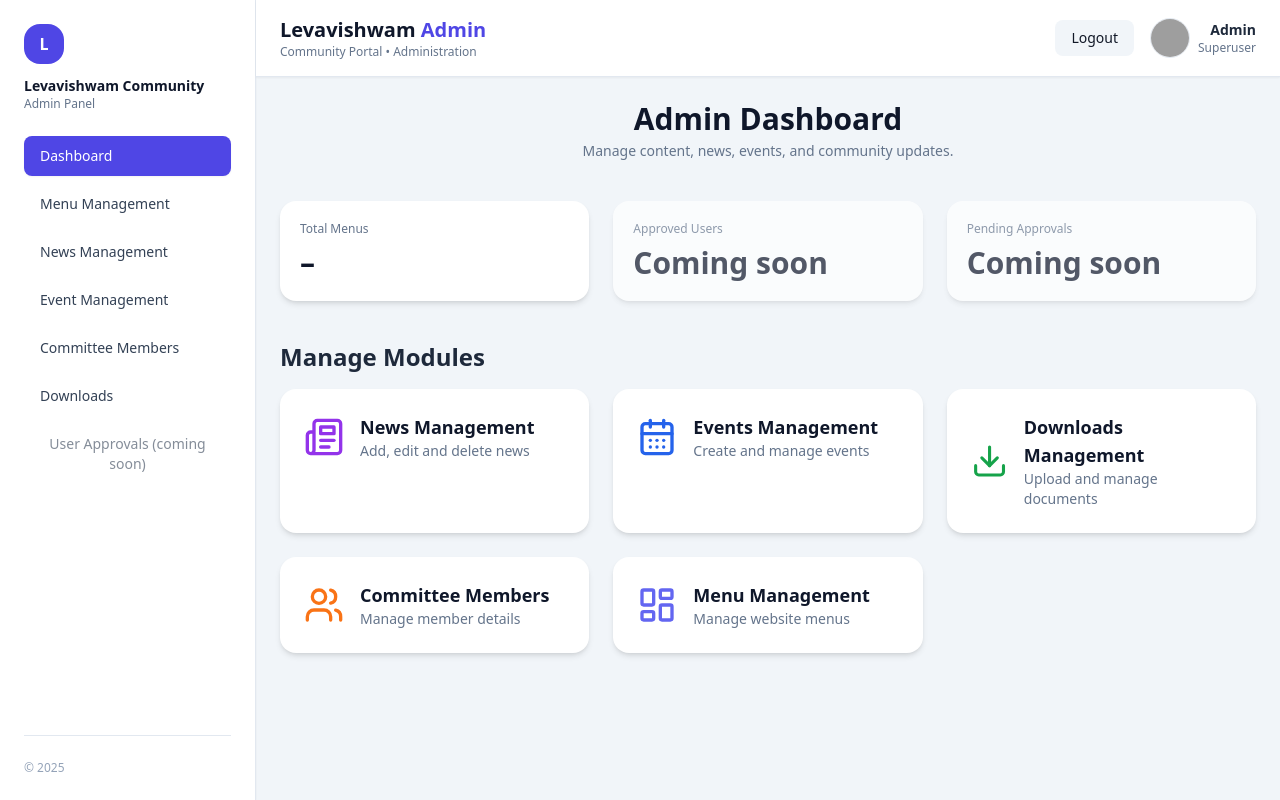
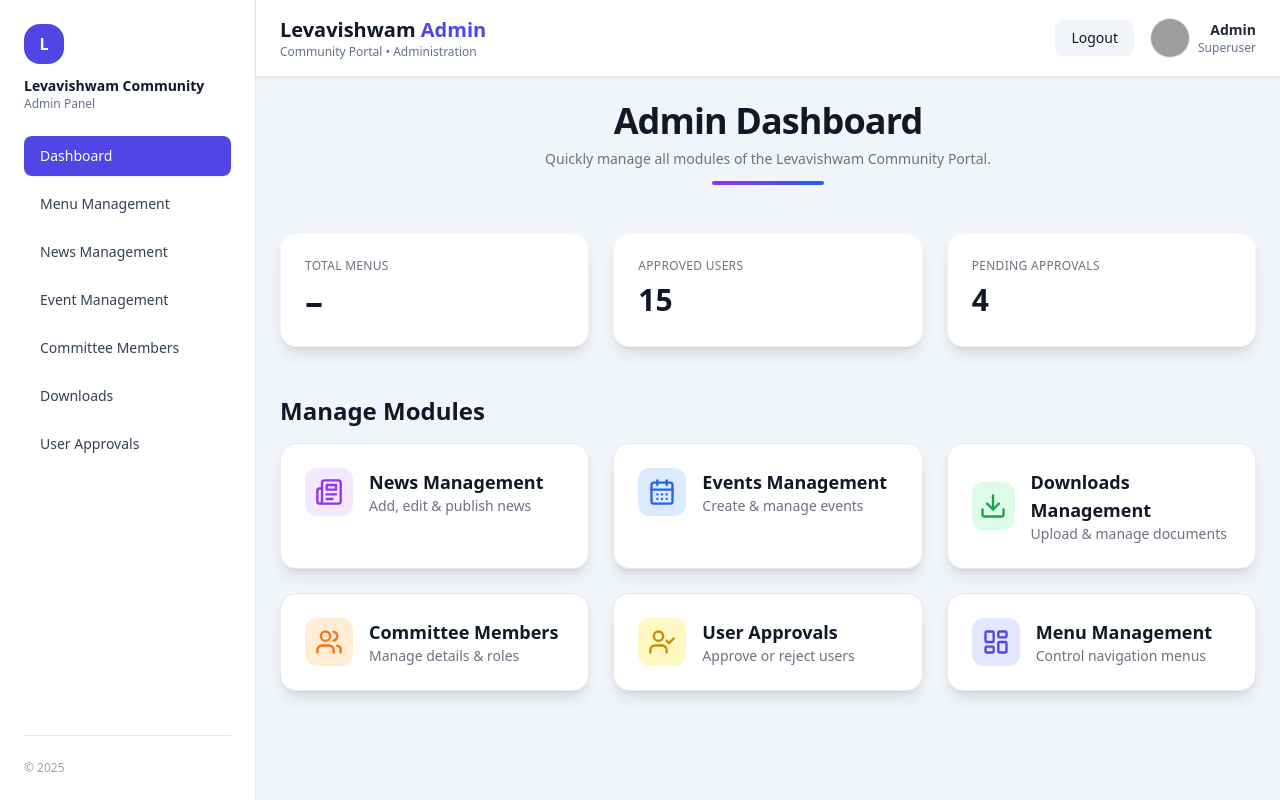
Before and after one commit to patilchaitali27/Levavishwam-Frontend, a React (Vite) app: page /admin/dashboard in a window 1280 px wide. Built offline with nearby package versions, Linux system fonts and the light colour scheme; no server answers; sample sign-in values are in the browser's storage; grey boxes are pictures that could not be loaded.

Commit message:
Added user approval section

```diff
--- a/src/App.tsx
+++ b/src/App.tsx
@@ -19,6 +19,7 @@ import NewsManagement from "./pages/Admin/NewsManagement";
 import EventManagement from "./pages/Admin/EventManagement";
 import CommitteeManagement from "./pages/Admin/CommitteeManagement";
 import DownloadsManagement from "./pages/Admin/DownloadsManagement";
+import UserApproval from "./pages/Admin/UserApproval";
 export default function App() {
   return (
     <BrowserRouter>
@@ -48,6 +49,8 @@ export default function App() {
             <Route path="events" element={<EventManagement />} />
             <Route path="committee" element={<CommitteeManagement />} />
             <Route path="downloads" element={<DownloadsManagement />} />
+            <Route path="user-approvals" element={<UserApproval />} />
+
 
           </Route>
         </Route>
--- a/src/components/AdminSidebar.tsx
+++ b/src/components/AdminSidebar.tsx
@@ -62,13 +62,19 @@ const AdminSidebar: React.FC = () => {
         >
           Downloads
         </NavLink>
+        <NavLink
+          to="/admin/user-approvals"
+          className={({ isActive }) => `${base} ${isActive ? active : normal}`}
+        >
+          User Approvals
+        </NavLink>
 
-        <button
+        {/* <button
           type="button"
           className={`${base} ${normal} opacity-60 cursor-not-allowed`}
         >
           User Approvals (coming soon)
-        </button>
+        </button> */}
       </nav>
 
       {/* Footer */}
--- /dev/null
+++ b/src/pages/Admin/UserApproval.tsx
@@ -0,0 +1,120 @@
+import { useEffect, useState } from "react";
+import api from "../../services/api";
+import { Check, X } from "lucide-react";
+
+interface UserItem {
+  id: number;
+  fullName: string;
+  email: string;
+  mobile: string;
+  status: string;
+}
+
+export default function UserApprovalManagement() {
+  const [users, setUsers] = useState<UserItem[]>([]);
+
+  // 🔹 TEMP STATIC DATA for UI demonstration
+  const staticUsers: UserItem[] = [
+    {
+      id: 1,
+      fullName: "Chaitali Patil",
+      email: "chaitali@example.com",
+      mobile: "9876543210",
+      status: "pending",
+    },
+    {
+      id: 2,
+      fullName: "Rahul Sharma",
+      email: "rahul.s@gmail.com",
+      mobile: "9822114477",
+      status: "pending",
+    },
+    {
+      id: 3,
+      fullName: "Priya Deshmukh",
+      email: "priya.desh@example.com",
+      mobile: "9665001122",
+      status: "pending",
+    }
+  ];
+
+  const loadUsers = async () => {
+    try {
+      const res = await api.get("/api/admin/users/pending");
+      setUsers(res.data);
+    } catch (err) {
+      console.log("API not ready → Using static sample users");
+      setUsers(staticUsers);
+    }
+  };
+
+  useEffect(() => {
+    loadUsers();
+  }, []);
+
+  const approveUser = async (id: number) => {
+    alert(`Approved User ID: ${id}`);
+  };
+
+  const rejectUser = async (id: number) => {
+    alert(`Rejected User ID: ${id}`);
+  };
+
+  return (
+    <div className="space-y-10">
+
+      {/* PAGE TITLE */}
+      <div>
+        <h1 className="text-3xl font-extrabold text-gray-900">User Approvals</h1>
+        <div className="w-24 h-1 bg-gradient-to-r from-purple-600 to-blue-600 rounded-full mt-2" />
+        <p className="text-sm text-gray-500 mt-2">
+          Approve or reject users registered on the portal.
+        </p>
+      </div>
+
+      {/* USER TABLE */}
+      <div className="bg-white p-6 rounded-2xl shadow-lg border border-gray-200 hover:shadow-xl transition-all duration-300">
+        <h2 className="text-xl font-semibold mb-4">Pending Users</h2>
+
+        <table className="w-full border-collapse">
+          <thead>
+            <tr className="bg-gray-100 text-left text-gray-700">
+              <th className="p-3">Name</th>
+              <th className="p-3">Email</th>
+              <th className="p-3">Mobile</th>
+              <th className="p-3">Actions</th>
+            </tr>
+          </thead>
+
+          <tbody>
+            {users.map((u) => (
+              <tr key={u.id} className="border-b hover:bg-gray-50 transition">
+                <td className="p-3 font-medium">{u.fullName}</td>
+                <td className="p-3">{u.email}</td>
+                <td className="p-3">{u.mobile || "—"}</td>
+
+                <td className="p-3 flex gap-3">
+                  <button
+                    onClick={() => approveUser(u.id)}
+                    className="px-4 py-2 bg-green-600 text-white rounded-lg flex items-center gap-2 hover:bg-green-700 transition"
+                  >
+                    <Check className="w-4" /> Approve
+                  </button>
+
+                  <button
+                    onClick={() => rejectUser(u.id)}
+                    className="px-4 py-2 bg-red-600 text-white rounded-lg flex items-center gap-2 hover:bg-red-700 transition"
+                  >
+                    <X className="w-4" /> Reject
+                  </button>
+                </td>
+              </tr>
+            ))}
+          </tbody>
+        </table>
+
+      </div>
+
+    </div>
+  );
+}
--- a/src/pages/AdminDashboard.tsx
+++ b/src/pages/AdminDashboard.tsx
@@ -1,108 +1,148 @@
 import React from "react";
-import { Newspaper, CalendarDays, Download, Users, LayoutDashboard } from "lucide-react";
+import {
+  Newspaper,
+  CalendarDays,
+  Download,
+  Users,
+  LayoutDashboard,
+  UserCheck
+} from "lucide-react";
 import { useNavigate } from "react-router-dom";
 
 const AdminDashboard: React.FC = () => {
   const navigate = useNavigate();
 
   return (
-    <div className="space-y-10">
-      {/* Header */}
+    <div className="space-y-12">
+      {/* HEADER */}
       <div className="text-center">
-        <h1 className="text-3xl font-bold text-slate-900">Admin Dashboard</h1>
-        <p className="text-sm text-slate-500 mt-1">
-          Manage content, news, events, and community updates.
+        <h1 className="text-4xl font-extrabold text-gray-900 tracking-tight">
+          Admin Dashboard
+        </h1>
+
+        <p className="text-sm text-gray-500 mt-2">
+          Quickly manage all modules of the Levavishwam Community Portal.
         </p>
+
+        <div className="w-28 h-1 mx-auto mt-3 bg-gradient-to-r from-purple-600 to-blue-600 rounded-full"></div>
       </div>
 
-      {/* Quick Stats */}
+      {/* QUICK STATS */}
       <div className="grid gap-6 md:grid-cols-3">
-        <div className="bg-white rounded-2xl shadow-md p-5">
-          <p className="text-xs text-slate-500">Total Menus</p>
-          <p className="text-3xl font-bold text-slate-900 mt-2">–</p>
+        <div className="bg-white rounded-2xl shadow-lg p-6 border border-gray-100 hover:shadow-xl transition">
+          <p className="text-xs text-gray-500 uppercase tracking-wide">Total Menus</p>
+          <p className="text-4xl font-bold text-gray-900 mt-2">–</p>
         </div>
-        <div className="bg-white rounded-2xl shadow-md p-5 opacity-70">
-          <p className="text-xs text-slate-500">Approved Users</p>
-          <p className="text-3xl font-bold text-slate-900 mt-2">Coming soon</p>
+
+        <div className="bg-white rounded-2xl shadow-lg p-6 border border-gray-100">
+          <p className="text-xs text-gray-500 uppercase tracking-wide">Approved Users</p>
+          <p className="text-3xl font-bold text-gray-900 mt-2">15</p>
         </div>
-        <div className="bg-white rounded-2xl shadow-md p-5 opacity-70">
-          <p className="text-xs text-slate-500">Pending Approvals</p>
-          <p className="text-3xl font-bold text-slate-900 mt-2">Coming soon</p>
+
+        <div className="bg-white rounded-2xl shadow-lg p-6 border border-gray-100">
+          <p className="text-xs text-gray-500 uppercase tracking-wide">Pending Approvals</p>
+          <p className="text-3xl font-bold text-gray-900 mt-2">4</p>
         </div>
       </div>
 
-      {/* Management Sections */}
+      {/* MANAGEMENT SECTIONS */}
       <div>
-        <h2 className="text-2xl font-semibold text-slate-800 mb-4">Manage Modules</h2>
+        <h2 className="text-2xl font-semibold text-gray-900 mb-4">Manage Modules</h2>
 
         <div className="grid gap-6 md:grid-cols-2 lg:grid-cols-3">
 
-          {/* News Management */}
+          {/* NEWS */}
           <div
             onClick={() => navigate("/admin/news")}
-            className="bg-white cursor-pointer rounded-2xl shadow-md p-6 hover:shadow-lg transition"
+            className="bg-white cursor-pointer rounded-2xl shadow-lg p-6 border border-gray-200 hover:shadow-2xl hover:scale-[1.02] transition-all duration-300"
           >
             <div className="flex items-center gap-4">
-              <Newspaper className="w-10 h-10 text-purple-600" />
+              <div className="w-12 h-12 rounded-xl bg-purple-100 flex items-center justify-center">
+                <Newspaper className="w-7 h-7 text-purple-600" />
+              </div>
               <div>
-                <p className="text-lg font-semibold text-slate-900">News Management</p>
-                <p className="text-sm text-slate-500">Add, edit and delete news</p>
+                <p className="text-lg font-semibold text-gray-900">News Management</p>
+                <p className="text-sm text-gray-500">Add, edit & publish news</p>
               </div>
             </div>
           </div>
 
-          {/* Events Management */}
+          {/* EVENTS */}
           <div
             onClick={() => navigate("/admin/events")}
-            className="bg-white cursor-pointer rounded-2xl shadow-md p-6 hover:shadow-lg transition"
+            className="bg-white cursor-pointer rounded-2xl shadow-lg p-6 border border-gray-200 hover:shadow-2xl hover:scale-[1.02] transition-all duration-300"
           >
             <div className="flex items-center gap-4">
-              <CalendarDays className="w-10 h-10 text-blue-600" />
+              <div className="w-12 h-12 rounded-xl bg-blue-100 flex items-center justify-center">
+                <CalendarDays className="w-7 h-7 text-blue-600" />
+              </div>
               <div>
-                <p className="text-lg font-semibold text-slate-900">Events Management</p>
-                <p className="text-sm text-slate-500">Create and manage events</p>
+                <p className="text-lg font-semibold text-gray-900">Events Management</p>
+                <p className="text-sm text-gray-500">Create & manage events</p>
               </div>
             </div>
           </div>
 
-          {/* Downloads Management */}
+          {/* DOWNLOADS */}
           <div
             onClick={() => navigate("/admin/downloads")}
-            className="bg-white cursor-pointer rounded-2xl shadow-md p-6 hover:shadow-lg transition"
+            className="bg-white cursor-pointer rounded-2xl shadow-lg p-6 border border-gray-200 hover:shadow-2xl hover:scale-[1.02] transition-all duration-300"
           >
             <div className="flex items-center gap-4">
-              <Download className="w-10 h-10 text-green-600" />
+              <div className="w-12 h-12 rounded-xl bg-green-100 flex items-center justify-center">
+                <Download className="w-7 h-7 text-green-600" />
+              </div>
               <div>
-                <p className="text-lg font-semibold text-slate-900">Downloads Management</p>
-                <p className="text-sm text-slate-500">Upload and manage documents</p>
+                <p className="text-lg font-semibold text-gray-900">Downloads Management</p>
+                <p className="text-sm text-gray-500">Upload & manage documents</p>
               </div>
             </div>
           </div>
 
-          {/* Committee Members */}
+          {/* COMMITTEE */}
           <div
             onClick={() => navigate("/admin/committee")}
-            className="bg-white cursor-pointer rounded-2xl shadow-md p-6 hover:shadow-lg transition"
+            className="bg-white cursor-pointer rounded-2xl shadow-lg p-6 border border-gray-200 hover:shadow-2xl hover:scale-[1.02] transition-all duration-300"
           >
             <div className="flex items-center gap-4">
-              <Users className="w-10 h-10 text-orange-500" />
+              <div className="w-12 h-12 rounded-xl bg-orange-100 flex items-center justify-center">
+                <Users className="w-7 h-7 text-orange-500" />
+              </div>
               <div>
-                <p className="text-lg font-semibold text-slate-900">Committee Members</p>
-                <p className="text-sm text-slate-500">Manage member details</p>
+                <p className="text-lg font-semibold text-gray-900">Committee Members</p>
+                <p className="text-sm text-gray-500">Manage details & roles</p>
               </div>
             </div>
           </div>
 
-          {/* Menu Management */}
+          {/* USER APPROVALS */}
+          <div
+            onClick={() => navigate("/admin/user-approvals")}
+            className="bg-white cursor-pointer rounded-2xl shadow-lg p-6 border border-gray-200 hover:shadow-2xl hover:scale-[1.02] transition-all duration-300"
+          >
+            <div className="flex items-center gap-4">
+              <div className="w-12 h-12 rounded-xl bg-yellow-100 flex items-center justify-center">
+                <UserCheck className="w-7 h-7 text-yellow-600" />
+              </div>
+              <div>
+                <p className="text-lg font-semibold text-gray-900">User Approvals</p>
+                <p className="text-sm text-gray-500">Approve or reject users</p>
+              </div>
+            </div>
+          </div>
+
+          {/* MENU */}
           <div
             onClick={() => navigate("/admin/menu")}
-            className="bg-white cursor-pointer rounded-2xl shadow-md p-6 hover:shadow-lg transition"
+            className="bg-white cursor-pointer rounded-2xl shadow-lg p-6 border border-gray-200 hover:shadow-2xl hover:scale-[1.02] transition-all duration-300"
           >
             <div className="flex items-center gap-4">
-              <LayoutDashboard className="w-10 h-10 text-indigo-500" />
+              <div className="w-12 h-12 rounded-xl bg-indigo-100 flex items-center justify-center">
+                <LayoutDashboard className="w-7 h-7 text-indigo-600" />
+              </div>
               <div>
-                <p className="text-lg font-semibold text-slate-900">Menu Management</p>
-                <p className="text-sm text-slate-500">Manage website menus</p>
+                <p className="text-lg font-semibold text-gray-900">Menu Management</p>
+                <p className="text-sm text-gray-500">Control navigation menus</p>
               </div>
             </div>
           </div>
```
